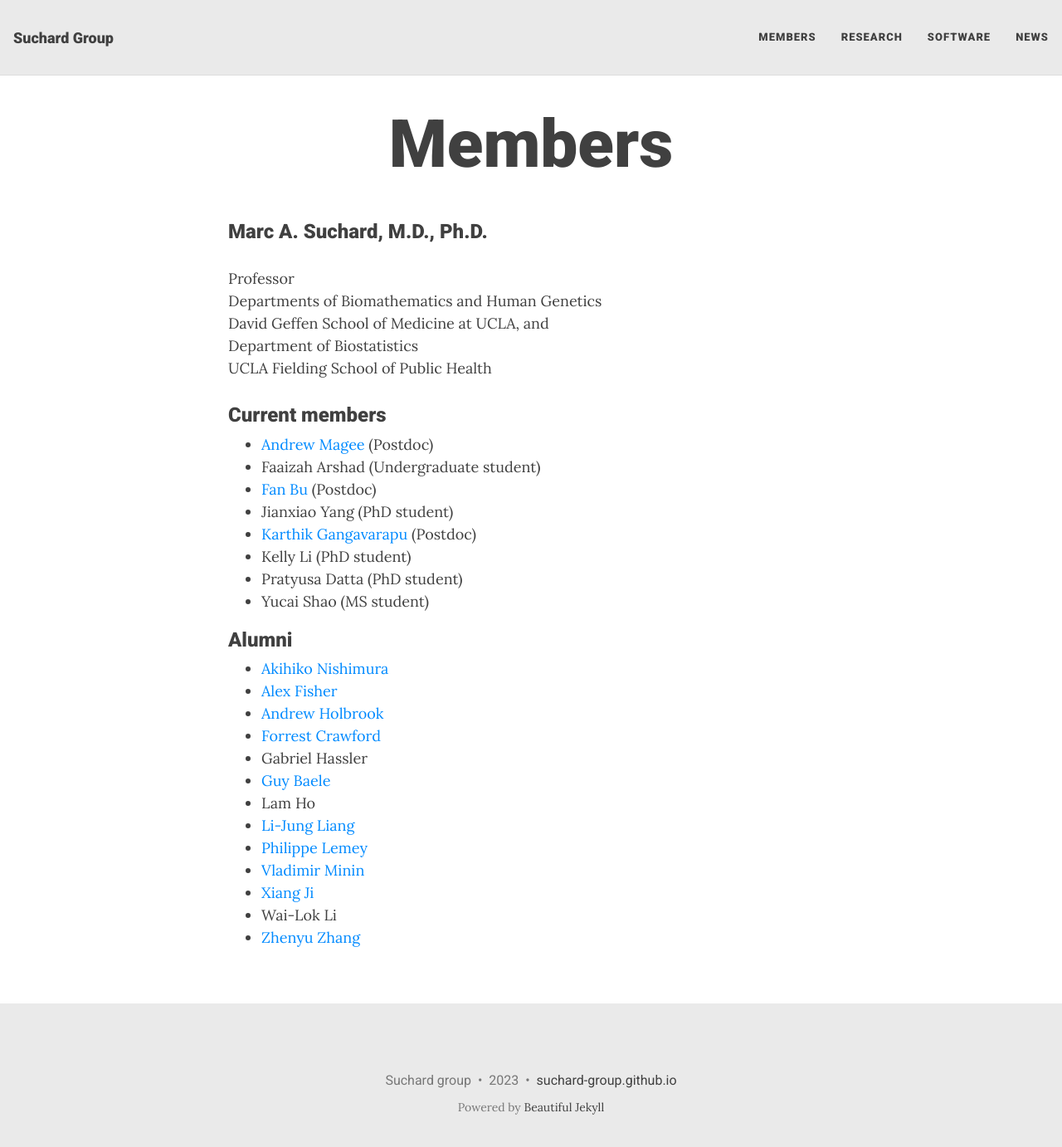
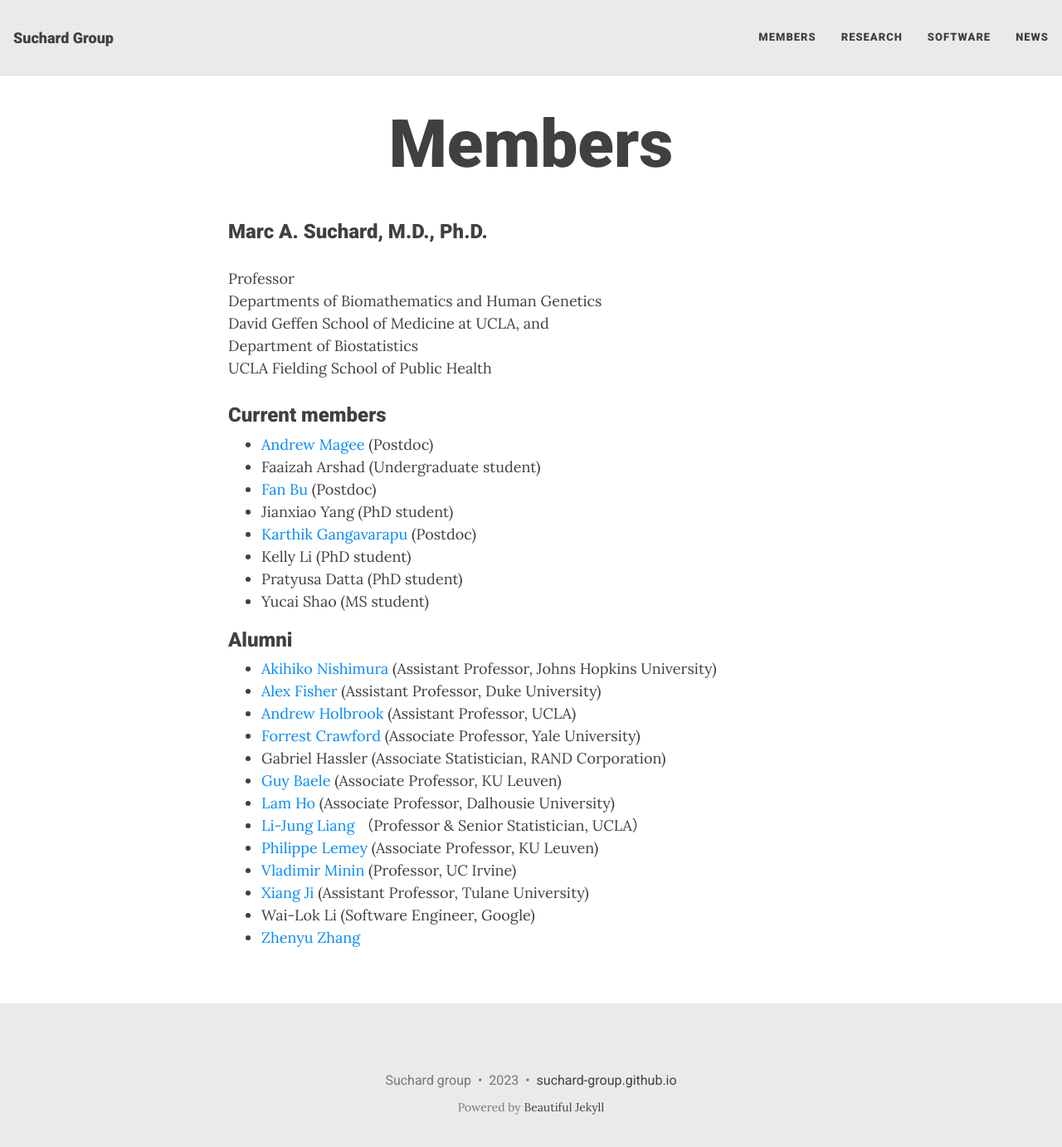
Before and after one commit to suchard-group/suchard-group.github.io, a Jekyll site: the page built from members.md, in a window 1280 px wide and 1395 px high. Shown: the top 1382 px of the window at 83% size. Built offline with Jekyll 4.4.1, drawn with Linux system fonts in a browser that asks for light colours; nearby versions of some CDN libraries.

Commit message:
add placement info for alumni

```diff
--- a/members.md
+++ b/members.md
@@ -22,16 +22,16 @@ UCLA Fielding School of Public Health
   * Yucai Shao (MS student)
 
 ### Alumni
-  * [Akihiko Nishimura](https://aki-nishimura.github.io/)
-  * [Alex Fisher](https://stat.duke.edu/alexander-fisher)
-  * [Andrew Holbrook](https://andrewjholbrook.github.io/)
-  * [Forrest Crawford](http://www.crawfordlab.io/cv/)
-  * Gabriel Hassler
-  * [Guy Baele](https://rega.kuleuven.be/cev/ecv/lab-members/GuyBaele.html)
-  * Lam Ho
-  * [Li-Jung Liang](https://bioscience.ucla.edu/people/li-jung-liang/)
-  * [Philippe Lemey](https://rega.kuleuven.be/cev/ecv/evolutionary-and-computational-virology-publications/00036765)
-  * [Vladimir Minin](https://vnminin.github.io/)
-  * [Xiang Ji](https://xiang-ji-ncsu.github.io/)
-  * Wai-Lok Li
+  * [Akihiko Nishimura](https://aki-nishimura.github.io/) (Assistant Professor, Johns Hopkins University)
+  * [Alex Fisher](https://stat.duke.edu/alexander-fisher) (Assistant Professor, Duke University)
+  * [Andrew Holbrook](https://andrewjholbrook.github.io/) (Assistant Professor, UCLA)
+  * [Forrest Crawford](http://www.crawfordlab.io/cv/) (Associate Professor, Yale University)
+  * Gabriel Hassler (Associate Statistician, RAND Corporation)
+  * [Guy Baele](https://rega.kuleuven.be/cev/ecv/lab-members/GuyBaele.html) (Associate Professor, KU Leuven)
+  * [Lam Ho](https://sites.google.com/site/lamho86/home) (Associate Professor, Dalhousie University)
+  * [Li-Jung Liang](https://bioscience.ucla.edu/people/li-jung-liang/) （Professor & Senior Statistician, UCLA）
+  * [Philippe Lemey](https://rega.kuleuven.be/cev/ecv/evolutionary-and-computational-virology-publications/00036765) (Associate Professor, KU Leuven)
+  * [Vladimir Minin](https://vnminin.github.io/) (Professor, UC Irvine)
+  * [Xiang Ji](https://xiang-ji-ncsu.github.io/) (Assistant Professor, Tulane University)
+  * Wai-Lok Li (Software Engineer, Google)
   * [Zhenyu Zhang](https://sites.google.com/view/zhenyuzhang)
```
